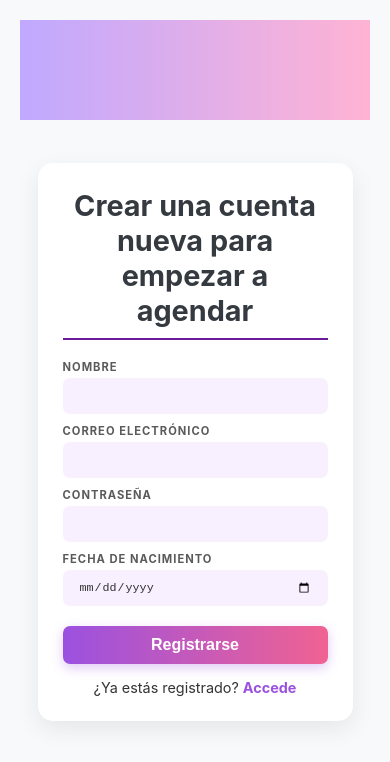
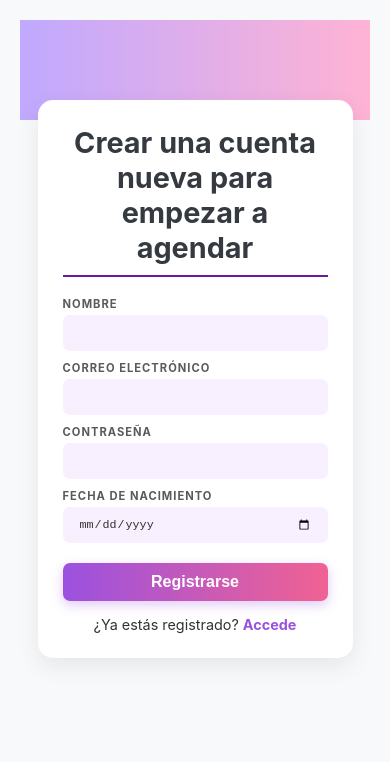
Before and after one commit to Jdelizadev/Front, a React (Vite) app: page /register in a window 390 px wide. Shown: the top 762 px of the page. Built offline with nearby package versions, Linux system fonts and the light colour scheme.

Commit message:
styles update

```diff
--- a/src/components/StylesLoginAndRegister.css
+++ b/src/components/StylesLoginAndRegister.css
@@ -200,4 +200,13 @@ body {
     .main-title {
         font-size: 1.6em;
     }
+
+    .register-page-container {
+    display: grid;
+    place-items: center;
+    height: 85vh;
+    width: 100%;
+    position: relative;
+    overflow: hidden;
 }
+}
```
